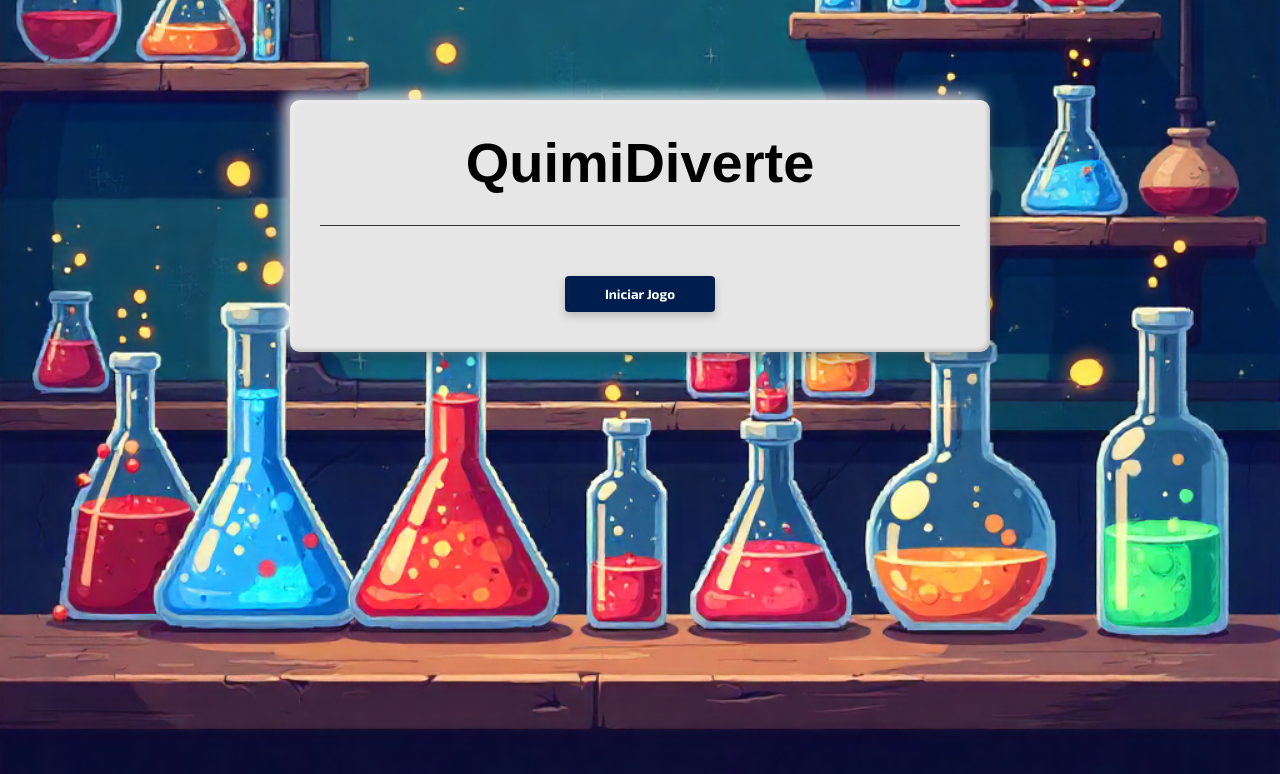
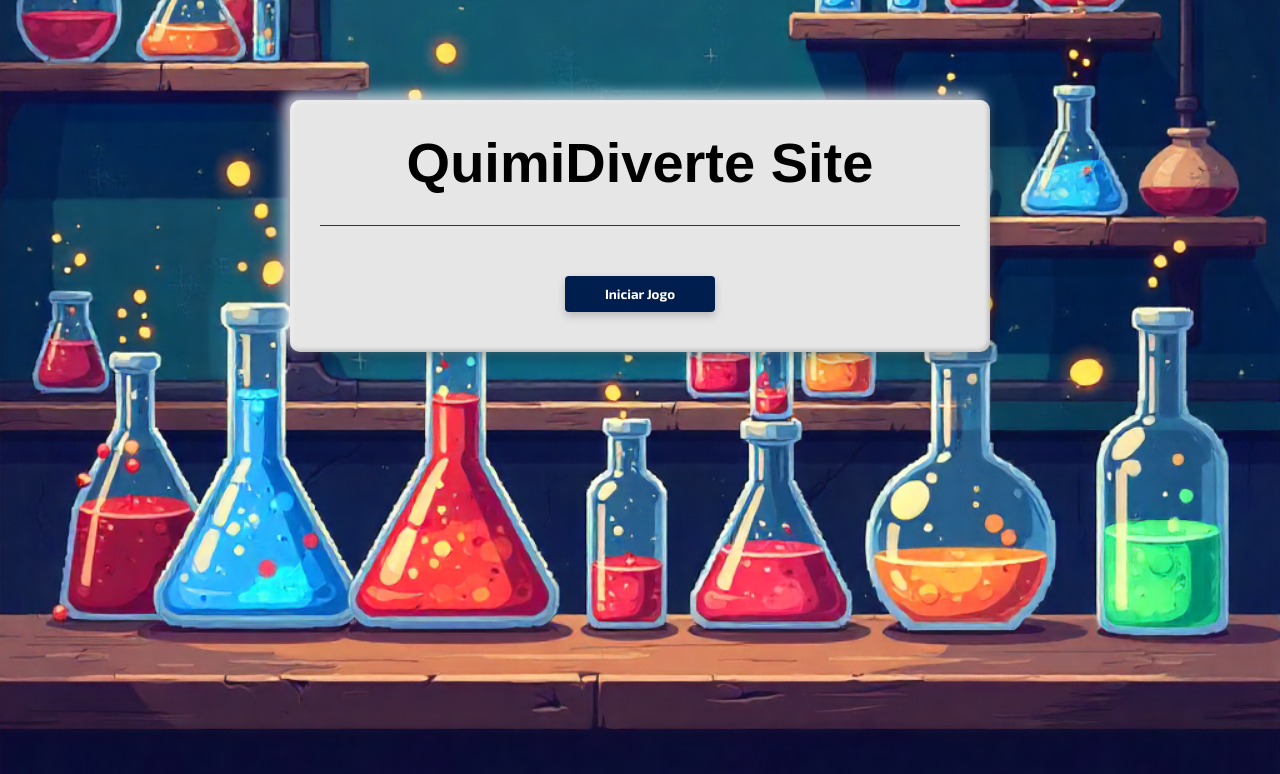
Before and after one commit to TiciB/QuimiDiverte, a plain HTML site: page index.html in a window 1280 px wide. Drawn offline with Linux system fonts and the light colour scheme; a web font is replaced by a local one.

Commit message:
pequeno ajuste

```diff
--- a/index.html
+++ b/index.html
@@ -14,7 +14,7 @@
 </head>
 <body>
     <main class="app">
-        <h1>QuimiDiverte</h1>
+        <h1>QuimiDiverte Site</h1>
         <div class="quiz">
             <div class="questions-container hide">
                 <h2 class="question-text">Questions goes here</h2>
```
